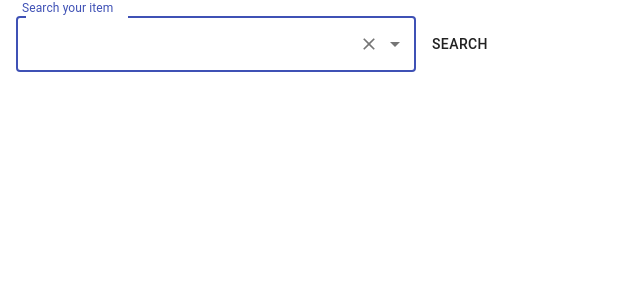
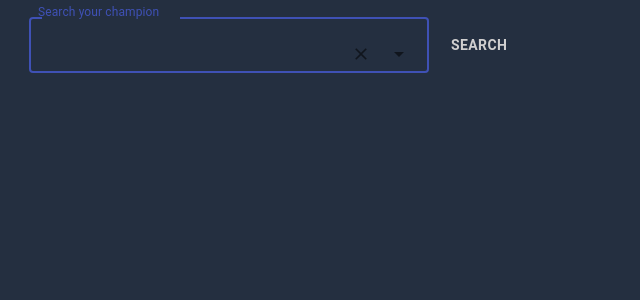
Before and after one commit to wenked/loadeddice, a React (Create React App) app: page / in a window 1280 px wide. Shown: the top 300 px of the page, without its empty margins (0-640 px from the left). Built offline with nearby package versions, Linux system fonts and the light colour scheme.

Commit message:
testando alguns estilos

```diff
--- a/public/index.html
+++ b/public/index.html
@@ -24,9 +24,9 @@
       work correctly both with client-side routing and a non-root public URL.
       Learn how to configure a non-root public URL by running `npm run build`.
     -->
-    <title>React App</title>
+    <title>Loaded Dice</title>
   </head>
-  <body >
+  <body style="background-color: rgb(36, 47, 64);">
     <noscript>You need to enable JavaScript to run this app.</noscript>
     <div id="root"></div>
     <!--
--- /dev/null
+++ b/src/App.css
@@ -0,0 +1,5 @@
+* {
+	margin: 3px;
+	padding: 0;
+	box-sizing: border-box;
+}
--- a/src/App.tsx
+++ b/src/App.tsx
@@ -6,6 +6,7 @@ import { Autocomplete } from '@material-ui/lab';
 import { createStyles, makeStyles, Theme } from '@material-ui/core/styles';
 import { Button } from '@material-ui/core';
 import OddsTable from './components/OddsTable';
+import './App.css'
 
 const useStyles = makeStyles((theme: Theme) =>
 	createStyles({
@@ -16,8 +17,18 @@ const useStyles = makeStyles((theme: Theme) =>
 				[theme.breakpoints.down('sm')]: {
 					width: 300,
 				},
+				color:'#d0cfcf'
+
 			},
+
 		},
+
+		button: {
+			fontWeight:'bold',
+			color:"#d0cfcf"
+
+		}
+
 	})
 );
 
@@ -62,14 +73,14 @@ const onChangeHandler = ( event: React.ChangeEvent<{}>, newValue:String | null)=
 							<TextField
 								{...params}
 								className={classes.root}
-								label='Search your item'
+								label='Search your champion'
 								variant='outlined'
 								type='search'
 								autoFocus
 							/>
 						)}
 					/>
-          <Button type='submit' variant='text'>Search</Button>
+          <Button className={classes.button} type='submit' variant='text'>Search</Button>
 		</div>
      </form>
 
--- a/src/components/OddsTable.tsx
+++ b/src/components/OddsTable.tsx
@@ -10,11 +10,7 @@ import { getOddsOfDesiredChamps, loadedDiceOdds } from '../utils/getOdds';
 import Paper from '@material-ui/core/Paper';
 import './OddsTable.css'
 import { Button } from '@material-ui/core';
-
-
-const convertNumber = (num:Number) => {
-    return `${((Number(num) * 100).toFixed(1))}%`
-}
+import {getColor,convertNumber} from '../utils/utilityFunctions'
 
 
 const useStyles = makeStyles({
@@ -32,22 +28,15 @@ const useStyles = makeStyles({
     },
     table: {
       fontWeight:'bold',
+      backgroundColor:' #rgb(36, 47, 64)',
+      color:"#d8d4cf"
+
     },
+    customButton : {
+        color:"#d0cfcf"
+    }
 
   });
-
-const getColor = (colorClass:Record<"root" | "medium" | "table" | "low" | "high", string>
-,odd:Number) => {
-
-    if(odd <= 0.05) {
-        return colorClass.low
-    }
-    if(odd > 0.05 && odd <= 0.1) {
-        return colorClass.medium
-    }
-
-    return colorClass.high
-}
 
 
 
@@ -63,7 +52,7 @@ const OddsTable:React.FC<oddsTableProps> = ({odds,setOdds}) => {
 
 
     return <div>
-        <TableContainer component={Paper}>
+        <TableContainer  >
             <Table size='small' className={classes.table} aria-label="a dense table">
                 <TableHead>
                     <TableRow >
@@ -83,7 +72,7 @@ const OddsTable:React.FC<oddsTableProps> = ({odds,setOdds}) => {
                     {odds.map((champion,i) => (
                         <TableRow key={i}>
                               <TableCell component="th" scope="row">
-                              <Button variant='text' onClick={() =>setOdds(getOddsOfDesiredChamps(champion.champion)) }>
+                              <Button className={classes.customButton} variant='text' onClick={() =>setOdds(getOddsOfDesiredChamps(champion.champion)) }>
                                 <img src={`https://rerollcdn.com/characters/Skin/4.5/${champion.champion.replace(/\s/g, '')}.png`}alt='champion icon'/>
                                 <div className='champName'>{champion.champion}</div>
                                 </Button>
--- a/src/index.css
+++ b/src/index.css
@@ -1,21 +1,3 @@
-body {
-	margin: 1;
-	font-family: -apple-system, BlinkMacSystemFont, 'Segoe UI', 'Roboto', 'Oxygen',
-		'Ubuntu', 'Cantarell', 'Fira Sans', 'Droid Sans', 'Helvetica Neue',
-		sans-serif;
-	-webkit-font-smoothing: antialiased;
-	-moz-osx-font-smoothing: grayscale;
-}
-
-code {
-	font-family: source-code-pro, Menlo, Monaco, Consolas, 'Courier New',
-		monospace;
-}
-
-h3 {
-	color: blueviolet;
-}
-
 form {
 	margin-top: auto;
 }
--- /dev/null
+++ b/src/utils/utilityFunctions.ts
@@ -0,0 +1,20 @@
+
+
+
+export const convertNumber = (num:Number) => {
+    return `${((Number(num) * 100).toFixed(1))}%`
+}
+
+
+export const getColor = (colorClass:Record<"root" | "medium" | "table" | "low" | "high", string>
+,odd:Number) => {
+
+    if(odd <= 0.05) {
+        return colorClass.low
+    }
+    if(odd > 0.05 && odd <= 0.1) {
+        return colorClass.medium
+    }
+
+    return colorClass.high
+}
```
